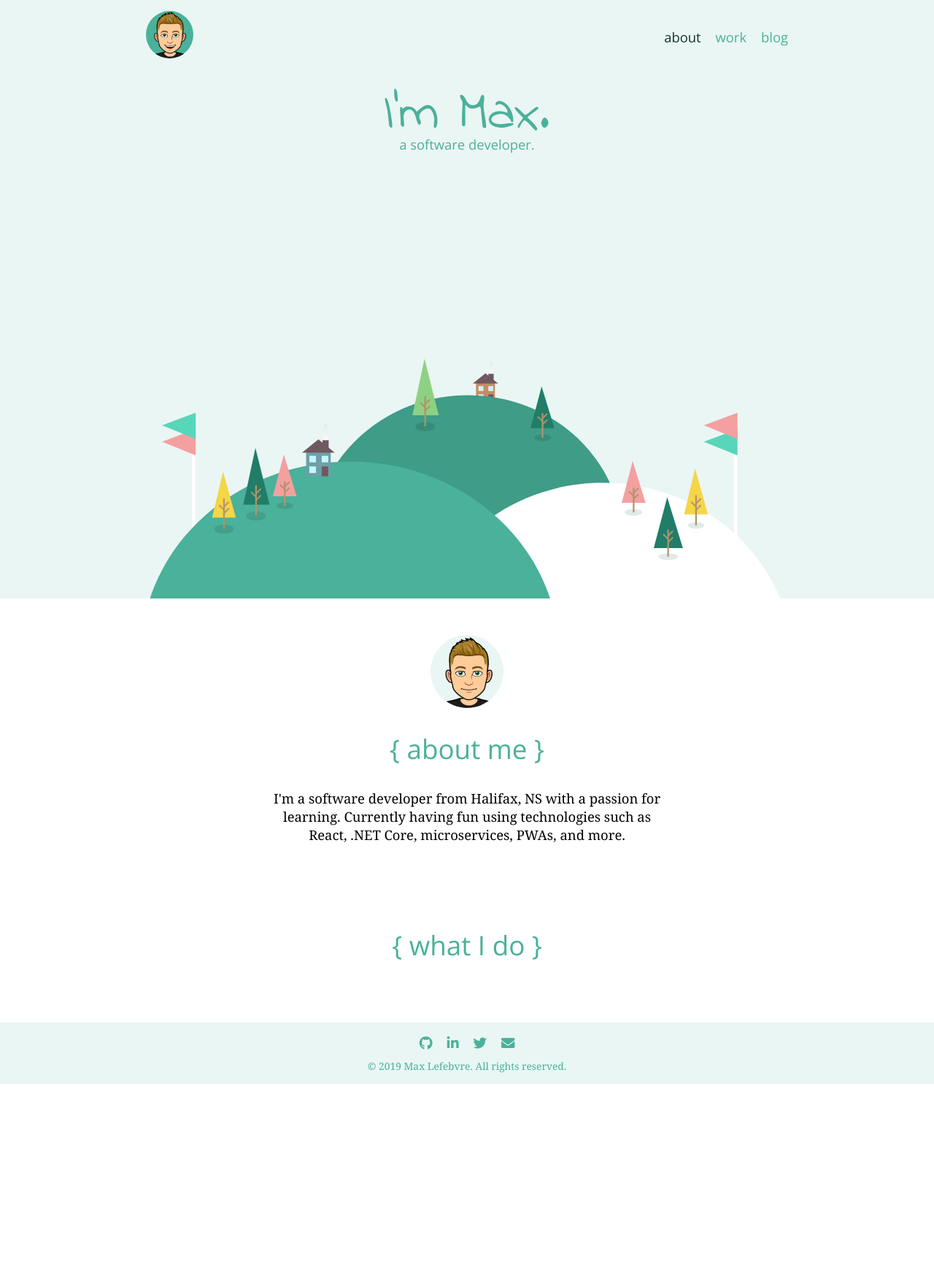
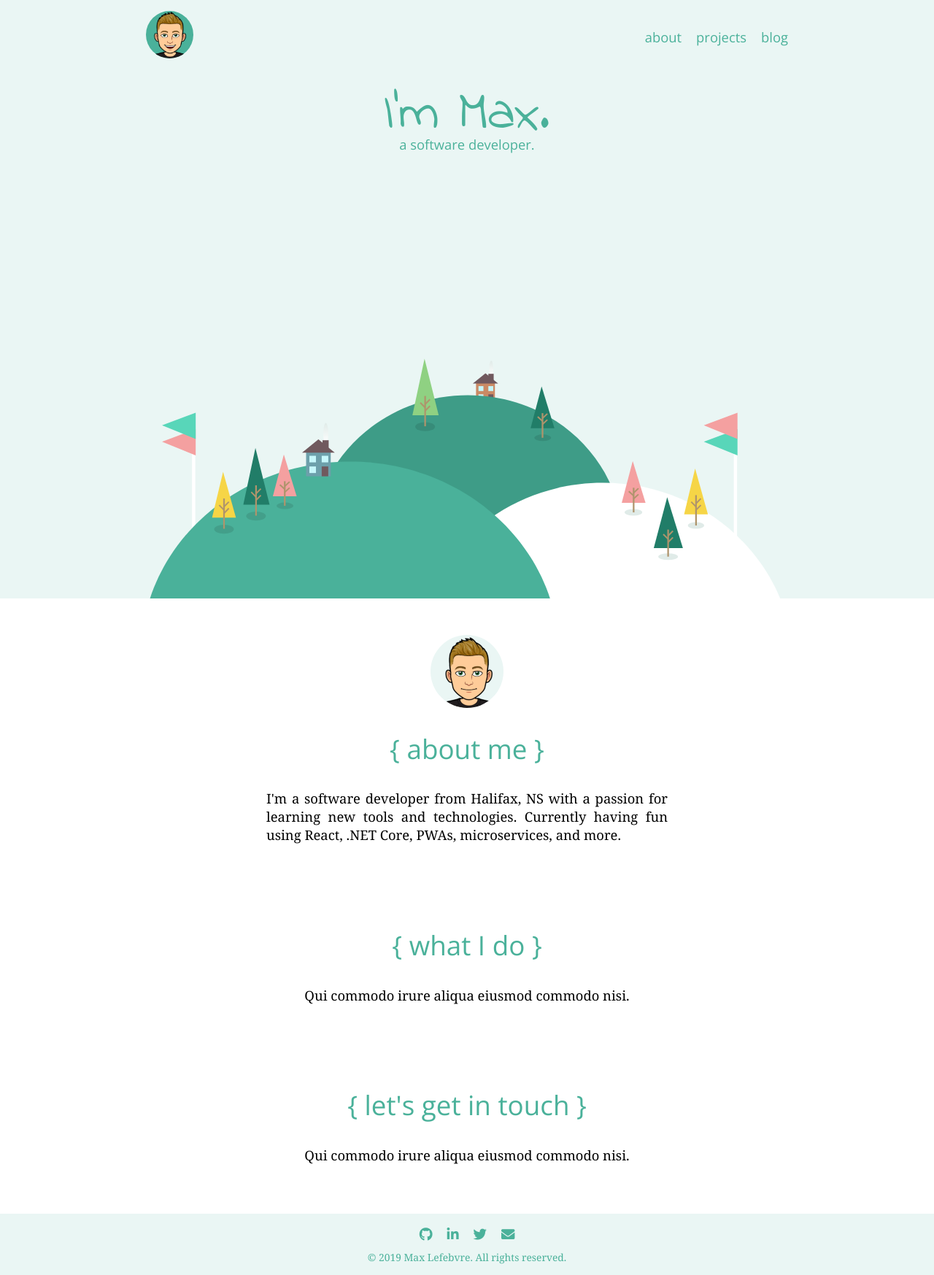
Before and after one commit to maxle5/maxlefebvre.com, a React (Create React App) app: page / in a window 1280 px wide. Shown: the whole page at 73% size. Before the commit the page ends 1485 px from the top, so only its background shows below. Built offline with nearby package versions, Linux system fonts and the light colour scheme.

Commit message:
refactorings

```diff
--- a/src/components/layout/Header.js
+++ b/src/components/layout/Header.js
@@ -4,12 +4,12 @@ export default function Header() {
     return (
         <header>
             <div className='container d-flex justify-content-between align-items-center'>
-                <a href="#home">
-                    <img className='icon' src={process.env.PUBLIC_URL + '/images/avatar-smile.png'} />
+                <a href="#root">
+                    <img className='icon' src={process.env.PUBLIC_URL + '/images/avatar-smile.png'} alt='bitmoji avatar smiling' />
                 </a>
                 <div>
-                    <a href='#about' className='active text-heading'>about</a>
-                    <a href='#work' className='text-heading'>work</a>
+                    <a href='#about' className='text-heading'>about</a>
+                    <a href='#projects' className='text-heading'>projects</a>
                     <a href='#blog' className='text-heading'>blog</a>
                 </div>
             </div>
--- a/src/components/layout/Main.js
+++ b/src/components/layout/Main.js
@@ -2,7 +2,8 @@ import React, { Component } from 'react'
 
 import Home from '../sections/Home';
 import About from '../sections/About';
-import Work from '../sections/Work';
+import Projects from '../sections/Projects';
+import Contact from '../sections/Contact';
 
 export class Main extends Component {
     render() {
@@ -10,7 +11,8 @@ export class Main extends Component {
             <main>
                 <Home />
                 <About />
-                <Work />
+                <Projects />
+                <Contact />
             </main>
         )
     }
--- a/src/components/sections/About.js
+++ b/src/components/sections/About.js
@@ -3,15 +3,12 @@ import React from 'react'
 export default function About() {
     return (
         <section id='about' className='container'>
-            <img className='icon d-block mx-auto' src={process.env.PUBLIC_URL + '/images/avatar-neutral.png'} />
+            <img className='icon d-block mx-auto' src={process.env.PUBLIC_URL + '/images/avatar-neutral.png'} alt='bitmoji avatar' />
             <h2 className='text-center text-primary'>{'{'} about me {'}'}</h2>
-            <p className='mx-auto text-center'>
+            <p className='mx-auto text-full'>
                 I'm a software developer from Halifax, NS with a passion for
-                learning. Currently having fun using technologies such as React,
-                .NET Core, microservices, PWAs, and more.
-            </p>
-            <p className='mx-auto text-center'>
-
+                learning new tools and technologies. Currently having fun using
+                React, .NET Core, PWAs, microservices, and more.
             </p>
         </section>
     )
--- /dev/null
+++ b/src/components/sections/Contact.js
@@ -0,0 +1,12 @@
+import React from 'react'
+
+export default function Contact() {
+    return (
+        <section id='about' className='container'>
+            <h2 className='text-center text-primary'>{'{'} let's get in touch {'}'}</h2>
+            <p className='mx-auto text-center'>
+                Qui commodo irure aliqua eiusmod commodo nisi.
+            </p>
+        </section>
+    )
+}
--- a/src/components/sections/Home.js
+++ b/src/components/sections/Home.js
@@ -12,7 +12,7 @@ export default function Home() {
                 </div>
 
                 <div className='p-absolute w-100' style={{ bottom: 0 }}>
-                    <img className='mx-auto d-block w-100' src={process.env.PUBLIC_URL + '/images/land.svg'}></img>
+                    <img className='mx-auto d-block w-100' src={process.env.PUBLIC_URL + '/images/land.svg'} alt='digital landscape'></img>
                 </div>
             </div>
         </section>
--- /dev/null
+++ b/src/components/sections/Projects.js
@@ -0,0 +1,12 @@
+import React from 'react'
+
+export default function Projects() {
+    return (
+        <section id='projects' className='container'>
+            <h2 className='text-center text-primary'>{'{'} what I do {'}'}</h2>
+            <p className='mx-auto text-center'>
+                Qui commodo irure aliqua eiusmod commodo nisi.
+            </p>
+        </section>
+    )
+}
--- a/src/components/sections/Work.js
+++ /dev/null
@@ -1,9 +0,0 @@
-import React from 'react'
-
-export default function Work() {
-    return (
-        <section id='work' className='container'>
-            <h2 className='text-center text-primary'>{'{'} what I do {'}'}</h2>
-        </section>
-    )
-}
--- a/src/styles/_text.scss
+++ b/src/styles/_text.scss
@@ -18,6 +18,10 @@ $body-font-family: Noto Serif, serif;
 .text-center{
     text-align: center;
 }
+.text-full{
+    text-align: justify;
+}
+
 .text-primary{
     color: $primary-color !important;
 }
--- a/src/styles/index.scss
+++ b/src/styles/index.scss
@@ -63,7 +63,7 @@ section#home{
     background-color: lighten($primary-color, 45%);
     height: 50vh;
 
-    @media screen and (min-width: 1200px){
+    @media screen and (min-width: 750px){
         height: calc(100vh - 95px);
     }
 }
```
